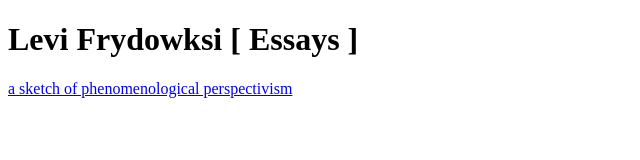
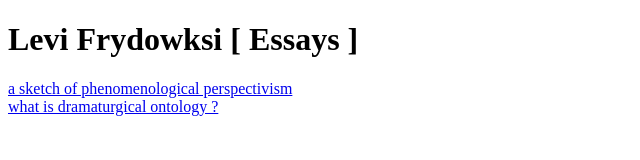
Before and after one commit to fil0s0fi/levi_frydowski, a plain HTML site: page index.html in a window 1280 px wide. Shown: the whole page, without its empty margins (0-640 px from the left). Drawn offline with Linux system fonts and the light colour scheme.

Commit message:
Update index.html

```diff
--- a/index.html
+++ b/index.html
@@ -2,4 +2,5 @@
 <html>
     <h1>Levi Frydowksi [ Essays ] </h1>
     <a href="fr_1.pdf">a sketch of phenomenological perspectivism </a><br>
+    <a href="fr_1.pdf">what is dramaturgical ontology ? </a><br>
 </html>
```
